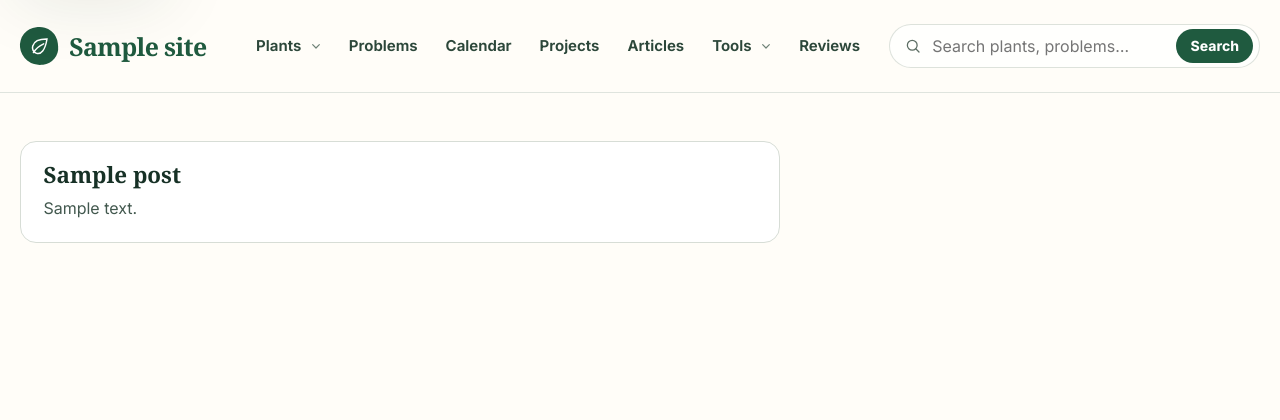
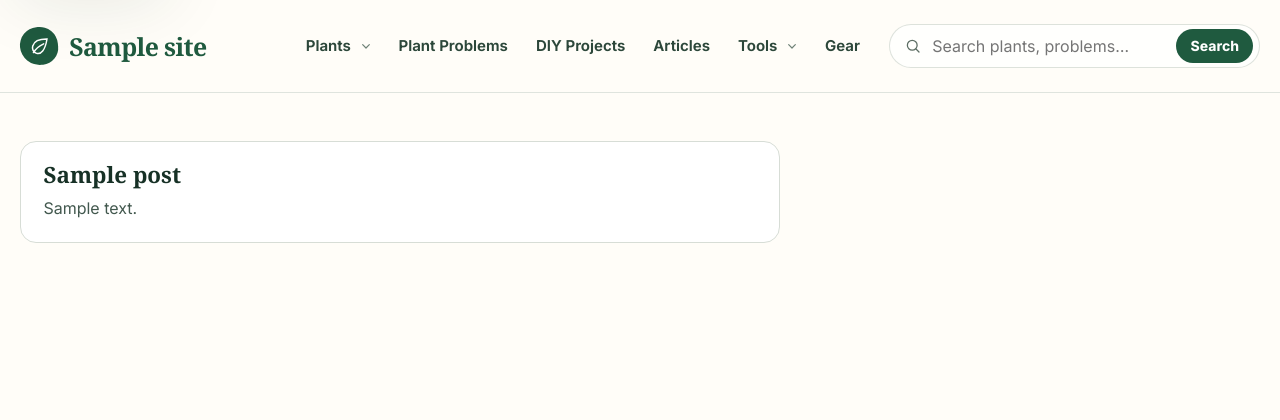
Before and after one commit to ednajack22-cell/natura, a WordPress theme: template wordpress/natura/index.php in a window 1280 px wide. Shown: the top 420 px of the page. Run offline with PHP 8.4 and a stand-in for WordPress, Linux system fonts and the light colour scheme; the site name, menu and one post (Sample post) are stand-ins, and other content is empty.

Commit message:
Move the planting calendar into Tools and clarify menu labels
Menu: Plants (Vegetables, Herbs, Fruit) · Plant Problems · DIY Projects
· Articles · Tools (planting calendar first, then the calculators) ·
Gear. "Problems" and "Projects" said too little on their own, and Gear
is the usual English word for gardening equipment.

Co-Authored-By: Claude Opus 5.5 <noreply@anthropic.com>
Claude-Session: https://claude.ai/code/session_015SW2hrk7wLfVuFH9N8Meo3

```diff
--- a/wordpress/natura/inc/navigation.php
+++ b/wordpress/natura/inc/navigation.php
@@ -42,9 +42,9 @@ function natura_menu_entry( string $title, string $url, string $description = ''
  * different names, so readers could not tell the entries apart.
  *
  *  - Plants is browsed by kind, the way readers search ("herbs for a balcony").
- *  - The planting calendar has its own entry: seasonal questions ("what to
- *    plant in October") are among the most saved pins in gardening.
- *  - Tools holds the calculators only.
+ *  - Labels say what is behind them: "Plant Problems" rather than "Problems",
+ *    "DIY Projects" for the step-by-step builds, "Gear" for equipment.
+ *  - Tools holds everything interactive, the planting calendar included.
  *  - A dropdown never repeats its parent. On phones, where the parent is a
  *    toggle rather than a link, the sheet adds "All …" by itself.
  *
@@ -65,15 +65,15 @@ function natura_default_primary_menu(): array {
 				natura_menu_entry( __( 'Fruit', 'natura' ), '/plants/fruit/', __( 'Strawberries and compact fruit for containers.', 'natura' ) ),
 			)
 		),
-		natura_menu_entry( __( 'Problems', 'natura' ), '/problems/', __( 'Yellow leaves, pests, wilting: find the cause.', 'natura' ) ),
-		natura_menu_entry( __( 'Calendar', 'natura' ), '/planting-calendar/', __( 'What to sow and plant this month, by climate.', 'natura' ) ),
-		natura_menu_entry( __( 'Projects', 'natura' ), '/projects/', __( 'Step-by-step builds for balconies and patios.', 'natura' ) ),
+		natura_menu_entry( __( 'Plant Problems', 'natura' ), '/problems/', __( 'Yellow leaves, pests, wilting: find the cause.', 'natura' ) ),
+		natura_menu_entry( __( 'DIY Projects', 'natura' ), '/projects/', __( 'Step-by-step builds: herb troughs, salad crates, and more.', 'natura' ) ),
 		natura_menu_entry( __( 'Articles', 'natura' ), '/articles/', __( 'Why things happen: light, water, soil, weather.', 'natura' ) ),
 		natura_menu_entry(
 			__( 'Tools', 'natura' ),
 			'/tools/',
-			__( 'Calculators that answer one question each.', 'natura' ),
+			__( 'Calendars and calculators that answer one question each.', 'natura' ),
 			array(
+				natura_menu_entry( __( 'Planting calendar', 'natura' ), '/tools/planting-calendar/', __( 'What to sow and plant this month, by climate.', 'natura' ) ),
 				natura_menu_entry( __( 'Plant finder', 'natura' ), '/tools/plant-finder/', __( 'Which plants suit your light and space.', 'natura' ) ),
 				natura_menu_entry( __( 'Pot size calculator', 'natura' ), '/tools/pot-size-calculator/', __( 'How big a container each plant needs.', 'natura' ) ),
 				natura_menu_entry( __( 'Watering routine', 'natura' ), '/tools/watering-calculator/', __( 'When to check the soil, and how.', 'natura' ) ),
@@ -82,7 +82,7 @@ function natura_default_primary_menu(): array {
 				natura_menu_entry( __( 'Symptom checker', 'natura' ), '/tools/guided-diagnosis/', __( 'Note what you see before you treat.', 'natura' ) ),
 			)
 		),
-		natura_menu_entry( __( 'Reviews', 'natura' ), '/reviews/', __( 'Pots, soil, and kit compared, with clear criteria.', 'natura' ) ),
+		natura_menu_entry( __( 'Gear', 'natura' ), '/gear/', __( 'Pots, soil, and kit compared, with clear criteria.', 'natura' ) ),
 	);
 }
 
```
Also changed, not shown: wordpress/design/STITCH.md (+2 -2 lines), wordpress/README.md.
